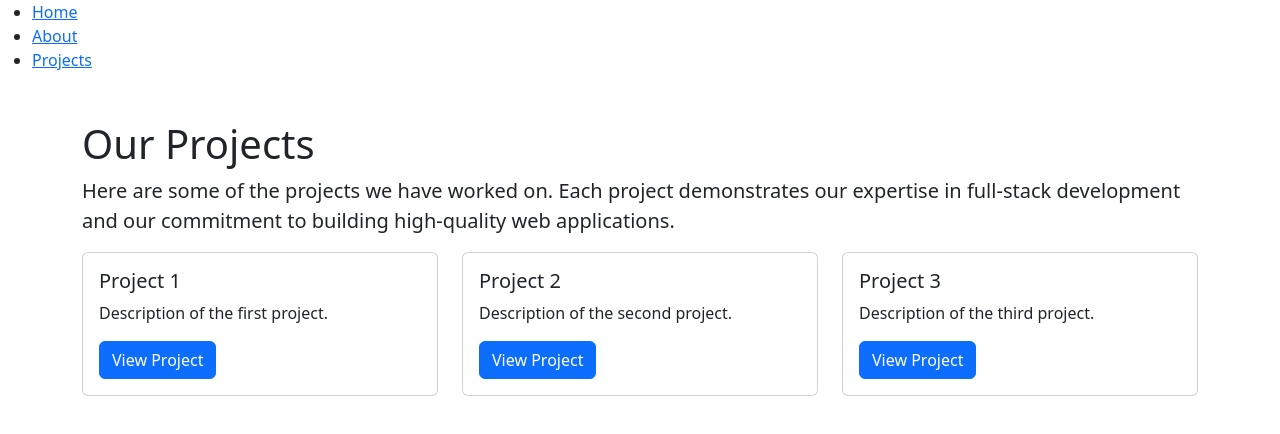
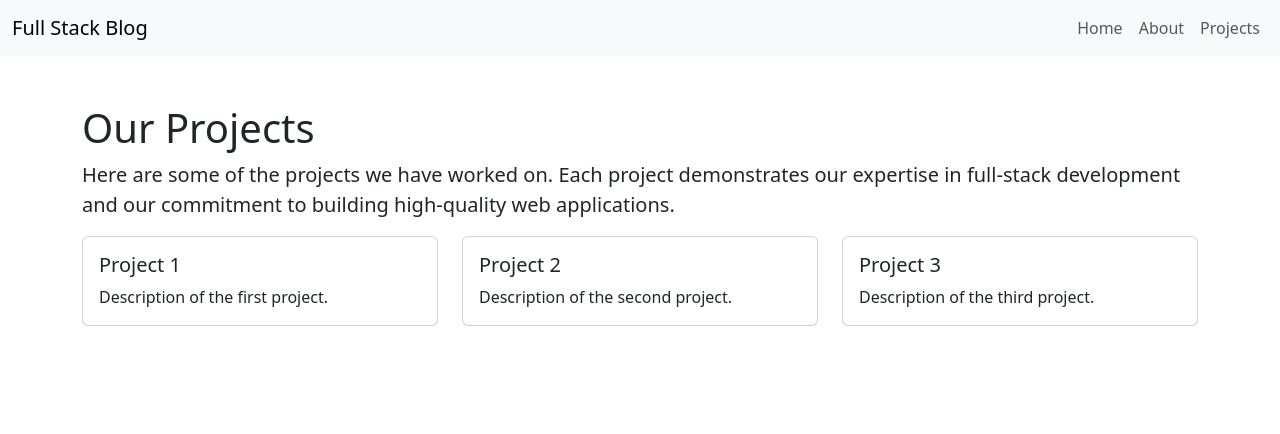
Before and after one commit to christian-mcnachtan/fullStackBlog, a React (Create React App) app in the folder client/: page /projects in a window 1280 px wide. Shown: the top 434 px of the page. Built offline with nearby package versions, Linux system fonts and the light colour scheme.

Commit message:
removed empty href's in projects screen

```diff
--- a/client/src/components/navbar.js
+++ b/client/src/components/navbar.js
@@ -1,20 +1,37 @@
 import React from 'react';
-import { Link } from 'react-router-dom';  // Assuming you are using react-router for navigation
+import { Link } from 'react-router-dom';
+import 'bootstrap/dist/css/bootstrap.min.css';
 
 function Navbar() {
   return (
-    <nav>
-      <ul>
-        <li>
-          <Link to="/">Home</Link>
-        </li>
-        <li>
-          <Link to="/about">About</Link>
-        </li>
-        <li>
-          <Link to="/projects">Projects</Link>
-        </li>
-      </ul>
+    <nav className="navbar navbar-expand-lg navbar-light bg-light">
+      <div className="container-fluid">
+        <Link className="navbar-brand" to="/">Full Stack Blog</Link>
+        <button
+          className="navbar-toggler"
+          type="button"
+          data-bs-toggle="collapse"
+          data-bs-target="#navbarNav"
+          aria-controls="navbarNav"
+          aria-expanded="false"
+          aria-label="Toggle navigation"
+        >
+          <span className="navbar-toggler-icon"></span>
+        </button>
+        <div className="collapse navbar-collapse" id="navbarNav">
+          <ul className="navbar-nav ms-auto">
+            <li className="nav-item">
+              <Link className="nav-link" to="/">Home</Link>
+            </li>
+            <li className="nav-item">
+              <Link className="nav-link" to="/about">About</Link>
+            </li>
+            <li className="nav-item">
+              <Link className="nav-link" to="/projects">Projects</Link>
+            </li>
+          </ul>
+        </div>
+      </div>
     </nav>
   );
 }
--- a/client/src/screens/projects.js
+++ b/client/src/screens/projects.js
@@ -13,7 +13,7 @@
             <div className="card-body">
               <h5 className="card-title">Project 1</h5>
               <p className="card-text">Description of the first project.</p>
-              <a href="#" className="btn btn-primary">View Project</a>
+
             </div>
           </div>
         </div>
@@ -22,7 +22,7 @@
             <div className="card-body">
               <h5 className="card-title">Project 2</h5>
               <p className="card-text">Description of the second project.</p>
-              <a href="#" className="btn btn-primary">View Project</a>
+
             </div>
           </div>
         </div>
@@ -31,7 +31,7 @@
             <div className="card-body">
               <h5 className="card-title">Project 3</h5>
               <p className="card-text">Description of the third project.</p>
-              <a href="#" className="btn btn-primary">View Project</a>
+
             </div>
           </div>
         </div>
```
